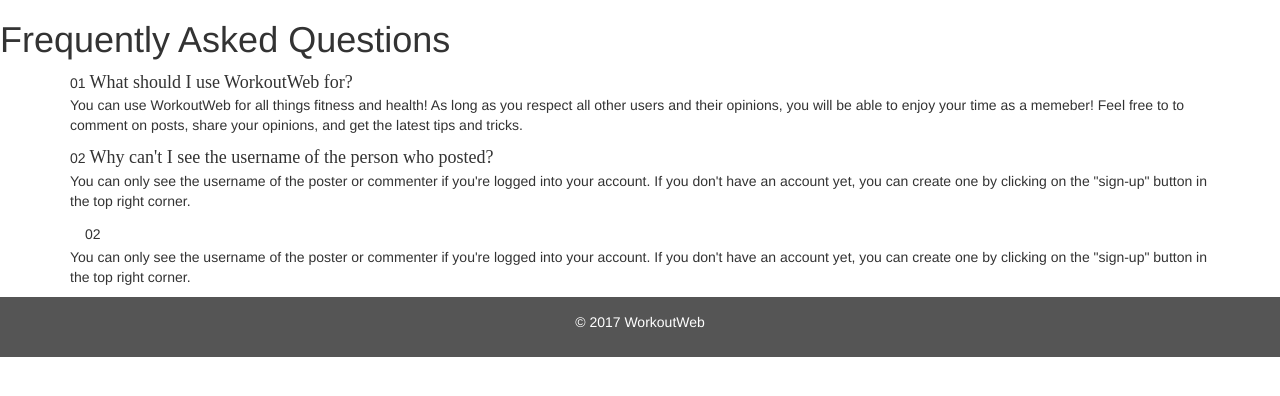
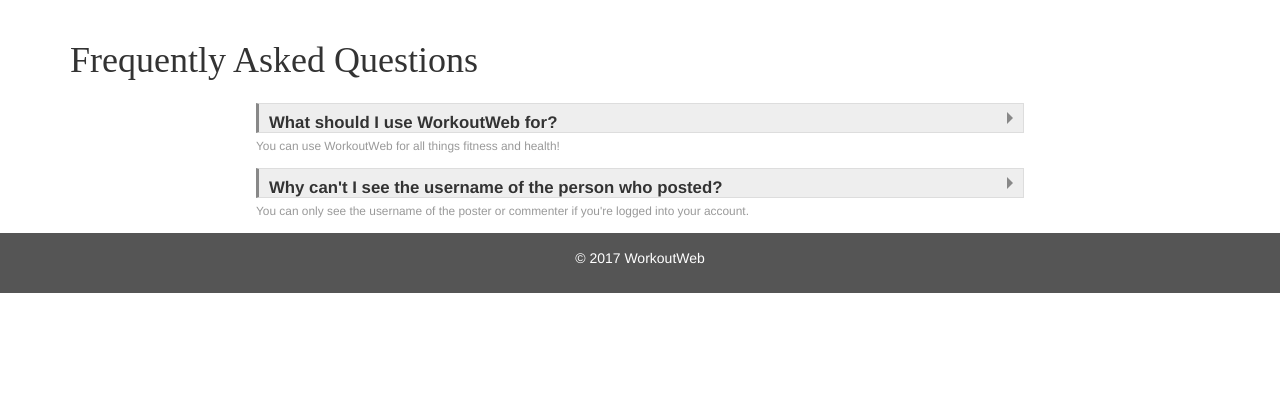
Before and after one commit to abdul-a95/WorkoutWeb, a Django app: page /workoutweb/faq/ in a window 1280 px wide. Shown: the part 52-448 px from the top of the page. Run offline with Django 3.2, Linux system fonts and the light colour scheme; data that the repository does not hold is empty; some libraries are stand-ins or nearby versions.

Commit message:
Adding Design and FAQ

```diff
--- a/static/styles.css
+++ b/static/styles.css
@@ -1,23 +1,40 @@
-.profilepic {
-   padding:1px;
-   border:1px solid #021a40;
-}
 
 html{
     height: 100%;
 }
+
 body{
     min-height:100%;
+}
+
+/* Set black background color, white text and some padding */
+footer {
+
+    background-color: #555;
+    color: white;
+    padding: 15px;
+    position: relative;
+    bottom: 0px;
+    width: 100%;
+    text-align: center;
+
 }
 
 h1{
 	font-family:"Berlin Sans FB"
 }
 
+.tab{
+	text-indent: 13%;
+}
+
 .topcorner {
     position:absolute;
     top:10%;
     right:5%;
+	max-width: 100%;
+    height: auto;
+    width: auto\9;
 }
 
 /* Remove the navbar's default margin-bottom and rounded borders */
@@ -107,14 +124,104 @@ tr:last-of-type td:last-child {
 	box-shadow: inset -1px -1px 0 #fff;
 }
 
-/* Set black background color, white text and some padding */
-footer {
-    background-color: #555;
-    color: white;
-    padding: 15px;
+/*Add some spacing*/
+.faq-section{
+    margin: 1% 20%;
+	position: relative;
+}
+
+/*Hide the paragraphs*/
+.faq-section p{
+    display: none;
+}
+
+/*Hide the checkboxes */
+.faq-section input{
+    position: absolute;
+    z-index: 2;
+    cursor: pointer;
+    opacity: 0;
+    display: none\9; /* IE8 and below */
+    margin: 0;
+    width: 100%;
+    height: 36px;
+}
+
+/*Show only the clipped intro */
+.faq-section label+p{
+    display: block;
+    color: #999;
+    font-size: .85em;
+    transition: all .15s ease-out;
+    /* Clipping text */
+    text-overflow: ellipsis;
+    white-space: nowrap;
+    overflow: hidden;
+}
+
+/*If the checkbox is checked, show all paragraphs*/
+.faq-section input[type=checkbox]:checked~p{
+    display: block;
+    color: #444;
+    font-size: 1em;
+    /* restore clipping defaults */
+    text-overflow: clip;
+    white-space: normal;
+    overflow: visible;
+}
+
+/*Style the label*/
+.faq-section label{
+    font-size: 1.2em;
+    background: #eee;
+    display: block;
     position: relative;
-    bottom: 0px;
-    width: 100%;
-    text-align: center;
+	height: 30px;
+    padding: 7px 10px;
+    font-weight: bold;
+    border: 1px solid #ddd;
+    border-left: 3px solid #888;
+    text-shadow: 0 1px 0 rgba(255,255,255,.5);
+    transition: all .15s ease-out;
+}
 
+/*Remove text selection when toggle-ing*/
+.faq-section label::selection{
+    background: none;
 }
+
+.faq-section label:hover{
+    background: #f5f5f5;
+}
+
+/*If the checkbox is checked, style the label accordingly*/
+.faq-section input[type=checkbox]:checked~label{
+    border-color: #ff7f50;
+    background: #f5deb4;
+    background-image: linear-gradient(to bottom, #fff, #f5deb4);
+    box-shadow: 0 0 1px rgba(0,0,0,.4);
+}
+
+/*Label's arrow - default state */
+.faq-section label::before{
+    content: '';
+    position: absolute;
+    right: 4px;
+    top: 50%;
+    margin-top: -6px;
+    border: 6px solid transparent;
+    border-left-color: inherit;
+}
+
+/*Update the right arrow*/
+.faq-section input[type=checkbox]:checked~label::before{
+    border: 6px solid transparent;
+    border-top-color: inherit;
+    margin-top: -3px;
+    right: 10px;
+}
+
+.profilepic {
+   padding:1px;
+   border:1px solid #021a40;
+}
--- a/templates/workoutweb/base.html
+++ b/templates/workoutweb/base.html
@@ -52,9 +52,11 @@
         {% endblock %}
     </div>
 
-    <footer>
-        <p>&copy; 2017 WorkoutWeb<p>
-    </footer>
+    <div>
+        <footer>
+            <p>&copy; 2017 WorkoutWeb</p>
+        </footer>
+    </div>
 
     <script src="http://code.jquery.com/jquery-1.10.1.min.js"></script>
     <script src="js/bootstrap.js"></script>
--- a/templates/workoutweb/faq.html
+++ b/templates/workoutweb/faq.html
@@ -1,42 +1,36 @@
 {% extends 'workoutweb/base.html' %}
 
+
+{% block title_block %}
+    Frequently Asked Questions
+{% endblock %}
+
 {%  block body_block %}
-<h1> Frequently Asked Questions </h1>
-<div class="faqs-list">
+
     <div class="container">
-        <div class="handle">
-            <span class="count">01</span>
-            <span class="question"><font face="Berlin Sans FB" size="4">What should I use WorkoutWeb for?</font></span>
-        </div>
-        <div class="answer">
-            <p>You can use WorkoutWeb for all things fitness and health! As long as you respect all other users and their
-                opinions, you will be able to enjoy your time as a memeber! Feel free to to comment on posts, share your opinions,
-                and get the latest tips and tricks.</p>
-        </div>
+        <h1><font face="Berlin Sans FB">Frequently Asked Questions</font></h1>
     </div>
 
-    <div>
-        <div class="container">
-            <div
-         <span class="count">02</span>
-            <span class="question"><font face="Berlin Sans FB" size="4">Why can't I see the username of the person who posted?</font></span>
+        <section class="faq-section">
+            <input type="checkbox" id="q1">
+            <label for="q1">What should I use WorkoutWeb for?</label>
+            <p> You can use WorkoutWeb for all things fitness and health!</p>
+            <p> As long as you respect all other users and their
+                opinions, you will be able to enjoy your time as a memeber! Feel free to to comment on posts, share your opinions,
+                and get the latest tips and tricks.
+            </p>
+        </section>
 
-        <div class="answer">
-            <p>You can only see the username of the poster or commenter if you're logged into your account. If you don't have an account
-            yet, you can create one by clicking on the "sign-up" button in the top right corner.</p>
-        </div>
-    </div>
-
-        <div class="container">
-        <span class="count">02</span>
-            <span class="question"><font face="Berlin Sans FB" size="4"></font></span>
-        </div>
-        <div class="answer">
-            <p>You can only see the username of the poster or commenter if you're logged into your account. If you don't have an account
-            yet, you can create one by clicking on the "sign-up" button in the top right corner.</p>
-        </div>
-    </div>
-
+        <section class="faq-section">
+        <input type="checkbox" id="q2">
+            <label for="q2">Why can't I see the username of the person who posted?</label>
+            <p> You can only see the username of the poster or commenter
+                if you're logged into your account.
+            </p>
+            <p> If you don't have an account yet, you can create one
+                by clicking on the "sign-up" button in the top right corner.
+            </p>
+        </section>
 
 
 {% endblock %}
--- a/templates/workoutweb/index.html
+++ b/templates/workoutweb/index.html
@@ -28,7 +28,9 @@
         {% if categories %}
         <ul>
             {%  for  key,value in categories.items %}
+                <div class="tab">
                     <h3><font face="Berlin Sans FB"><a href="{% url 'show_category' key.slug %}">{{ key.name }}</a></font></h3>
+                </div>
             <table>
                 <thead>
                     <tr>
```
Also changed, not shown: templates/workoutweb/nearest-gym.html (+13 -5 lines).
